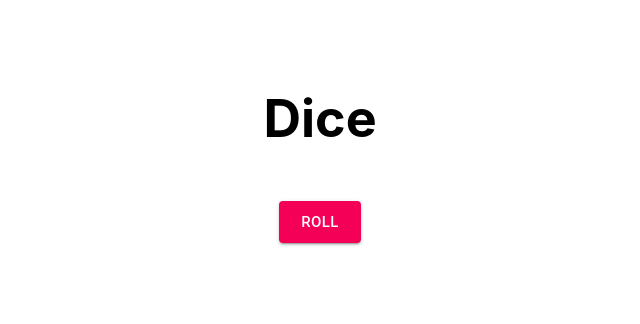
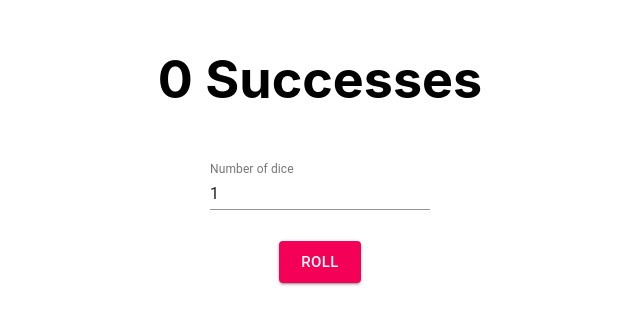
Before and after one commit to NatelevAU/nathanlevy.com, a React (Create React App) app: page /dice in a window 1280 px wide. Shown: the part 244-568 px from the top of the page, without its empty margins (320-960 px from the left). Built offline with nearby package versions, Linux system fonts and the light colour scheme.

Commit message:
implemented basic dice functionality

```diff
--- a/src/pages/Dice/Dice.tsx
+++ b/src/pages/Dice/Dice.tsx
@@ -1,22 +1,56 @@
 import { Box, Button } from '@material-ui/core';
+import TextField from '@material-ui/core/TextField';
 import React from 'react';
 import ReactGA from 'react-ga';
 
 import './Dice.css';
 
 const Dice: React.FC<{}> = () => {
+  const defaultNumDice = 1;
+  const [numDice, setNumDice] = React.useState(defaultNumDice);
+  const [wins, setWins] = React.useState(0);
   ReactGA.pageview(window.location.pathname);
+
+  const rollDice = () => {
+    if (numDice >= 0) {
+      let newWins = 0;
+      for (let i = 0; i < numDice; i++) {
+        const rand = 1 + Math.random() * 6;
+        if (rand >= 5) {
+          newWins += 1;
+        }
+      }
+      setWins(newWins);
+    }
+    return null;
+  };
 
   return (
     <div className="Dice">
       <header className="Dice-header">
-        <h1> Dice </h1>
+        <h1> {wins} Successes </h1>
         <Box m={2}>
+          <TextField
+            id="standard-number"
+            label="Number of dice"
+            type="number"
+            InputLabelProps={{
+              shrink: true,
+            }}
+            defaultValue={defaultNumDice.toString()}
+            onChange={e => {
+              setNumDice(Number(e.currentTarget.value));
+            }}
+          />
+          <br></br>
+          <br></br>
           <Button
             size="large"
             variant="contained"
             color="secondary"
-            // onClick={() => setRoll(!Roll)}
+            onClick={() => {
+              rollDice();
+            }}
           >
             Roll
           </Button>
```
